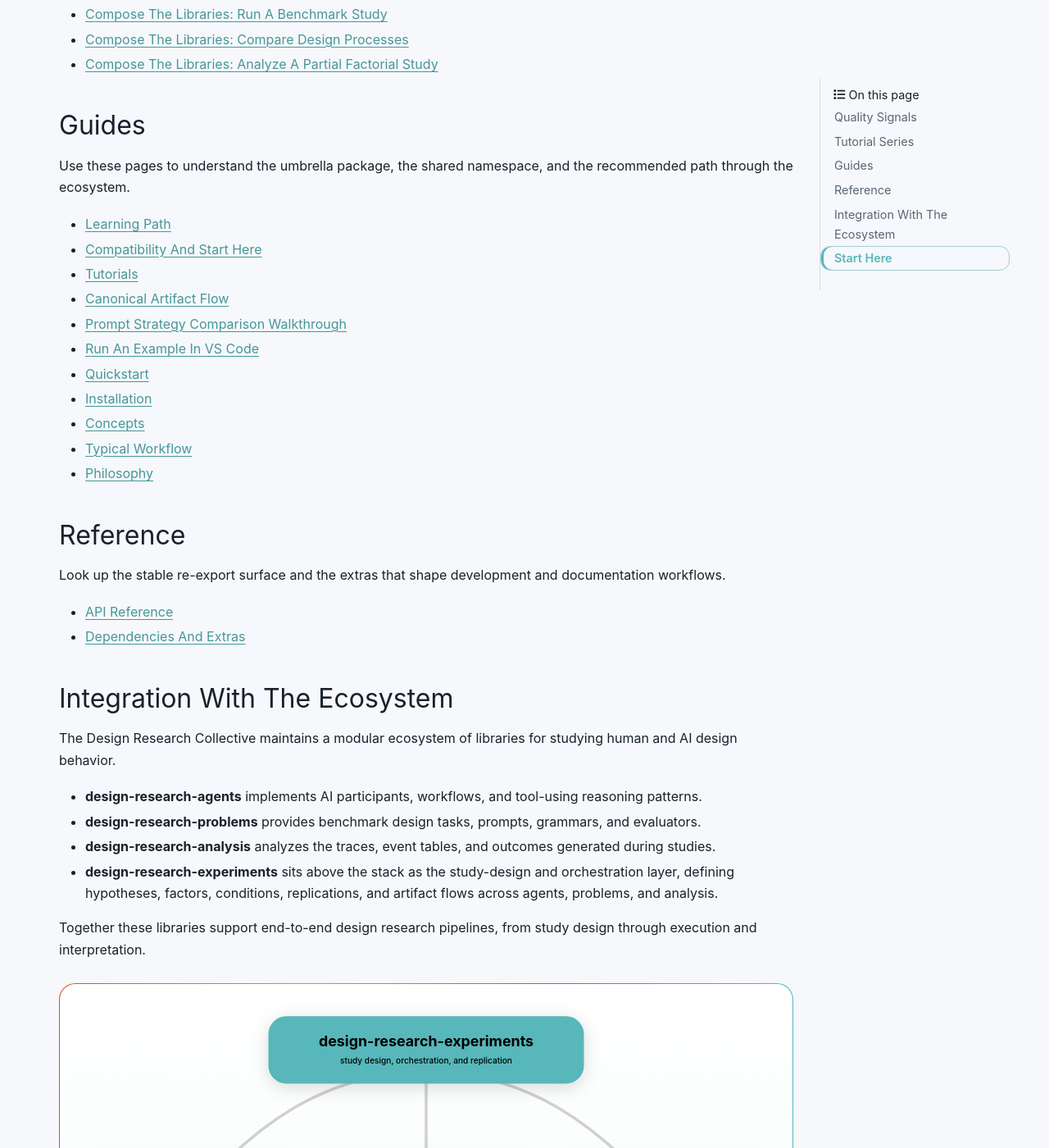
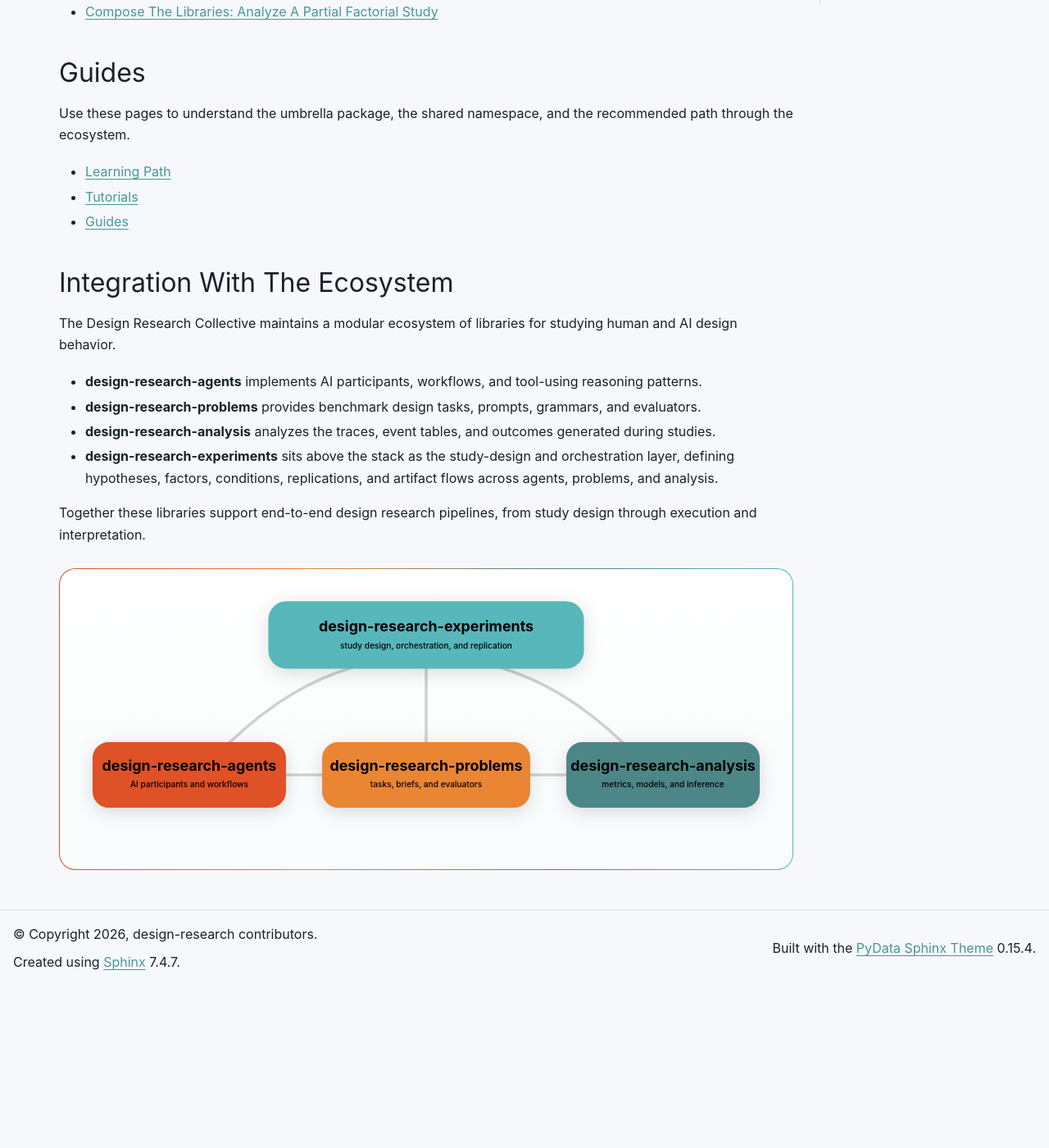
Before and after one commit to cmudrc/design-research, a Sphinx documentation site: the page built from docs/index.rst, in a window 1280 px wide and 1400 px high, scrolled down 1297 px. Shown: the whole window at 82% size. Built offline with Sphinx 7.4.7 and the PyData theme 0.15.4, drawn with Linux system fonts in a browser that asks for light colours; pages that are not in the unit, such as notebooks, are missing from menus; after the commit the page ends 2499 px from its top, so only the background shows below that; some of the changed text lies outside the part shown.

Commit message:
Simplify docs navigation

```diff
--- a/docs/conf.py
+++ b/docs/conf.py
@@ -73,7 +73,7 @@
             },
         ],
         "navbar_align": "content",
-        "header_links_before_dropdown": 4,
+        "header_links_before_dropdown": 3,
         "show_nav_level": 2,
         "navigation_with_keys": True,
         "show_prev_next": False,
@@ -85,7 +85,9 @@
 html_logo = "_static/drc-light.png"
 html_favicon = "_static/favicon.ico"
 html_title = project
-html_sidebars = {"index": [], "learn": []} if html_theme == "pydata_sphinx_theme" else {}
+html_sidebars = (
+    {"index": [], "learn": [], "guides": []} if html_theme == "pydata_sphinx_theme" else {}
+)
 
 _VIEWPORT_META_RE = re.compile(r'<meta name="viewport"[^>]*>', re.IGNORECASE)
 
--- /dev/null
+++ b/docs/guides.rst
@@ -0,0 +1,53 @@
+Guides
+======
+
+Find setup instructions, ecosystem concepts, complete workflow examples, and
+technical reference for ``design-research``.
+
+Get Started
+-----------
+
+- :doc:`installation` — install the umbrella package and optional extras.
+- :doc:`quickstart` — load the package and run a first example.
+- :doc:`vscode_start` — set up and run an example in VS Code.
+- :doc:`compatibility` — check the tested package combination and choose
+  between the umbrella package and a sibling library.
+
+Understand The Ecosystem
+------------------------
+
+- :doc:`concepts` — learn the shared vocabulary and package boundaries.
+- :doc:`typical_workflow` — see how the libraries fit into a research study.
+- :doc:`philosophy` — understand the umbrella package's design principles.
+
+Follow Complete Workflows
+-------------------------
+
+- :doc:`canonical_artifact_flow` — trace an offline workflow across all four
+  libraries.
+- :doc:`prompt_framing_study` — run the local-model comparison walkthrough.
+
+Technical Reference
+-------------------
+
+- :doc:`api` — inspect the stable public namespace.
+- :doc:`dependencies_and_extras` — review dependency groups and optional
+  tooling.
+- `Contributing guide <https://github.com/cmudrc/design-research/blob/HEAD/CONTRIBUTING.md>`_
+  — prepare a focused change for review.
+
+.. toctree::
+   :maxdepth: 1
+   :hidden:
+
+   installation
+   quickstart
+   vscode_start
+   compatibility
+   concepts
+   typical_workflow
+   philosophy
+   canonical_artifact_flow
+   prompt_framing_study
+   api
+   dependencies_and_extras
--- a/docs/index.rst
+++ b/docs/index.rst
@@ -79,25 +79,8 @@
 the recommended path through the ecosystem.
 
 - :doc:`learn`
-- :doc:`compatibility`
 - :doc:`tutorials/index`
-- :doc:`canonical_artifact_flow`
-- :doc:`prompt_framing_study`
-- :doc:`vscode_start`
-- :doc:`quickstart`
-- :doc:`installation`
-- :doc:`concepts`
-- :doc:`typical_workflow`
-- :doc:`philosophy`
-
-Reference
----------
-
-Look up the stable re-export surface and the extras that shape development and
-documentation workflows.
-
-- :doc:`api`
-- :doc:`dependencies_and_extras`
+- :doc:`guides`
 
 Integration With The Ecosystem
 ------------------------------
@@ -121,36 +104,10 @@
       :width: 100%
       :align: center
 
-Start Here
-----------
-
-- :doc:`learn`
-- :doc:`compatibility`
-- :doc:`canonical_artifact_flow`
-- :doc:`prompt_framing_study`
-- :doc:`vscode_start`
-- :doc:`quickstart`
-- :doc:`installation`
-- :doc:`concepts`
-- :doc:`typical_workflow`
-- :doc:`api`
-- :doc:`philosophy`
-- `CONTRIBUTING.md <https://github.com/cmudrc/design-research/blob/HEAD/CONTRIBUTING.md>`_
-
 .. toctree::
    :maxdepth: 2
    :hidden:
 
    learn
-   compatibility
    tutorials/index
-   canonical_artifact_flow
-   prompt_framing_study
-   vscode_start
-   quickstart
-   installation
-   concepts
-   typical_workflow
-   philosophy
-   api
-   dependencies_and_extras
+   guides
```
